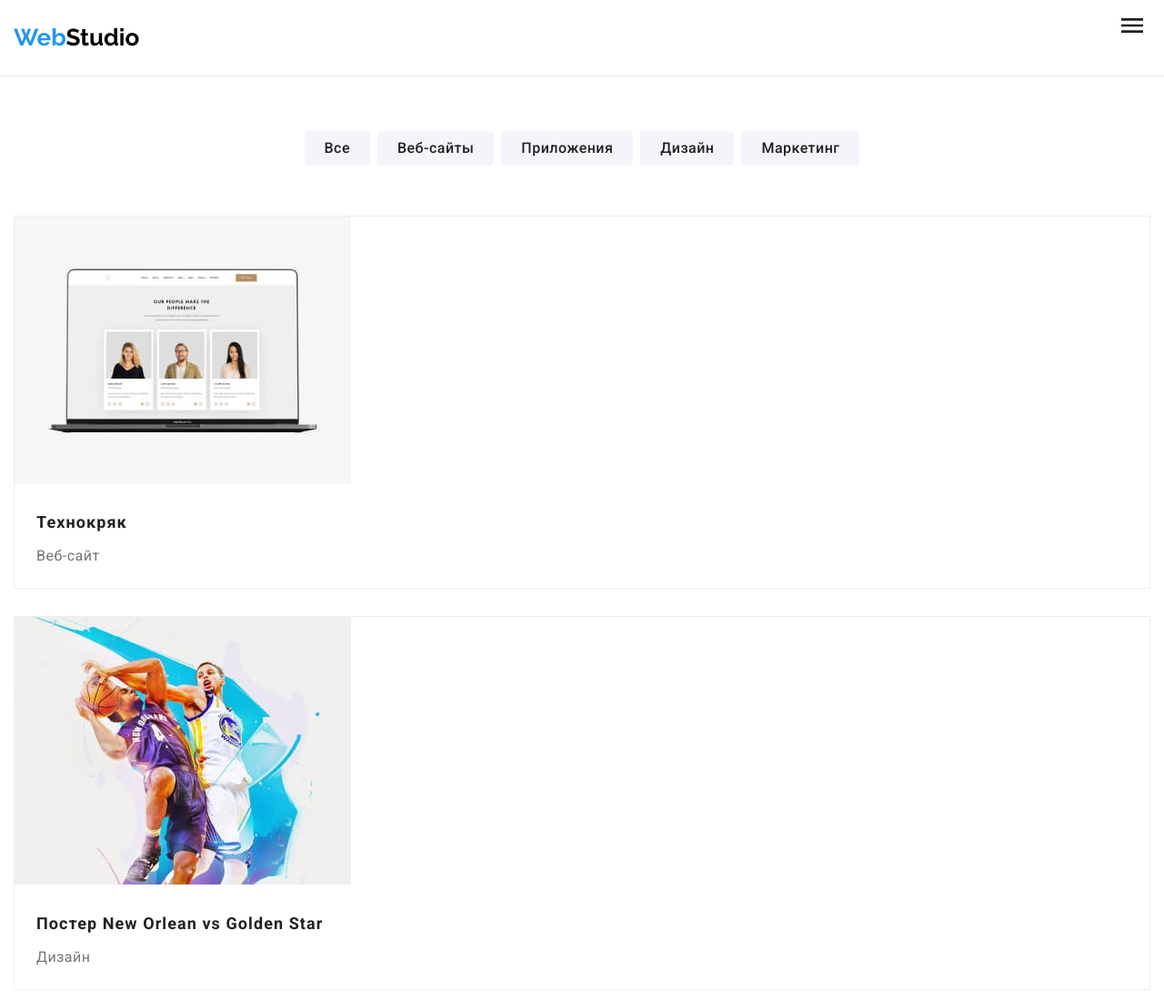
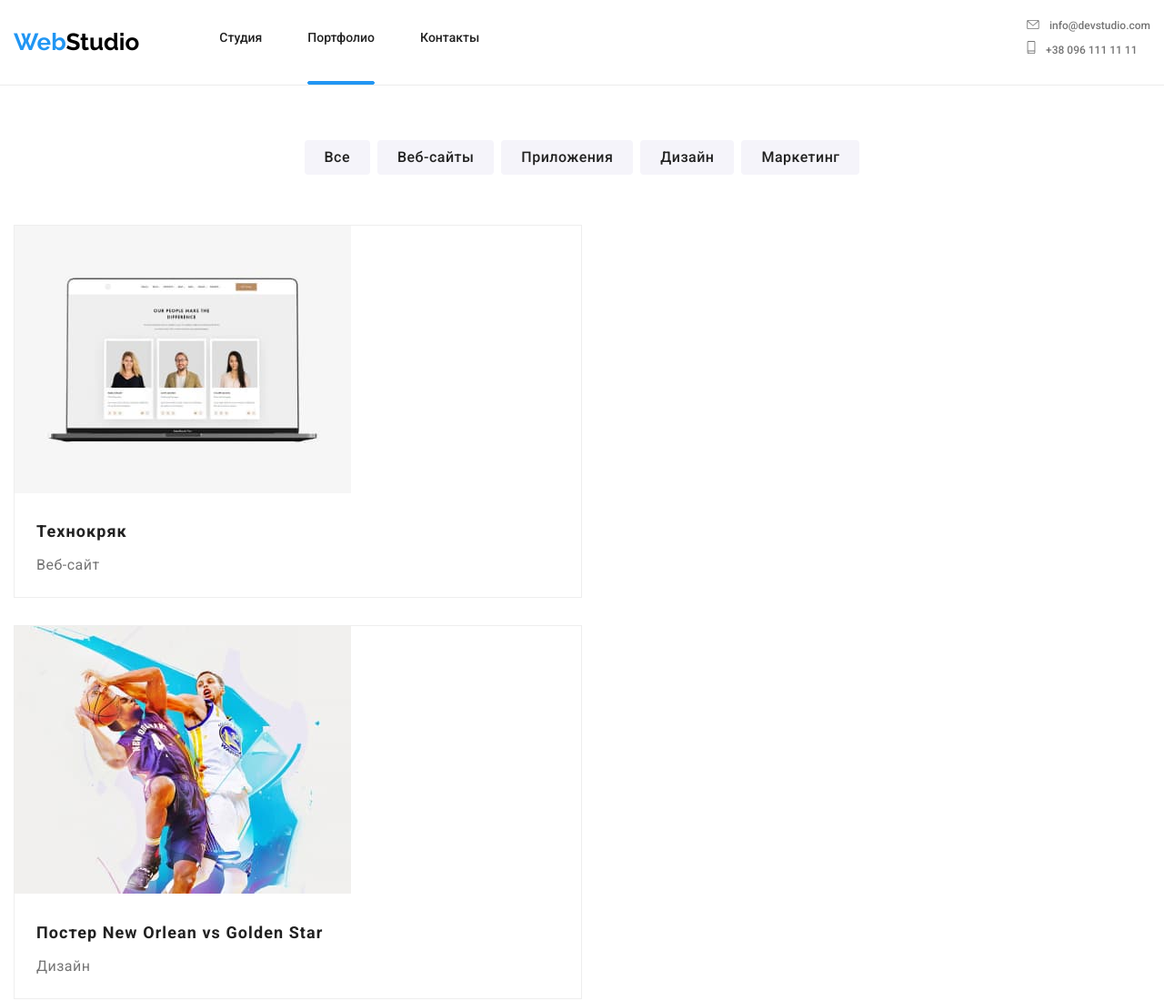
Before and after one commit to AlexanderDmitriev/goit-markup-hw-08, a plain HTML site: page portfolio.html in a window 1280 px wide. Shown: the top 1100 px of the page at 91% size. Drawn offline with nearby package versions, Linux system fonts and the light colour scheme.

Commit message:
Версия 1.5

```diff
--- a/portfolio.html
+++ b/portfolio.html
@@ -28,26 +28,26 @@
             <span class="logo--accent">Web</span><span class="logo--dark">Studio</span>
           </a>
 
-          <!--<ul class="list nav-head">-->
+          <ul class="list nav-head wide-head">
     <!-----------------Меню в хедере---------------->
-    <!--<li>
-              <a href="./index.html" class="link header-navigation__link header-navigation__link--active-link"> Студия </a>
+            <li>
+              <a href="./index.html" class="link header-navigation__link"> Студия </a>
             </li>
             <li>
-              <a href="./portfolio.html" class="link header-navigation__link">
+              <a href="./portfolio.html" class="link header-navigation__link header-navigation__link--active-link">
                 Портфолио
               </a>
             </li>
             <li>
               <a href="" class="link header-navigation__link"> Контакты </a>
             </li>
-          </ul>-->
+          </ul>
         </nav>
-         <!--<ul class="list post-and-phone">-->
+         <ul class="list post-and-phone wide-post">
     <!---------------Почта и телефон---------------->
-    <!--<li >
+         <li >
             <a href="mailto:info@devstudio.com" class="link header-navigation__link"
-              ><svg class="for-mailto" width="16" height="12">
+              ><svg class="for-mailto" width="14" height="10">
                 <use href="./images/icons.svg#icon-envelope"></use>
               </svg>
               info@devstudio.com
@@ -56,14 +56,14 @@
           <li>
             <a href="tel:+380961111111" class="link header-navigation__link"
               >
-              <svg class="for-tel" width="10" height="16">
+              <svg class="for-tel" width="10" height="14">
                 <use href="./images/icons.svg#icon-smartphone"></use>
               </svg>
               +38 096 111 11 11</a
             >
           </li>
-        </ul>-->
-
+        </ul>
+        <div class="mobile-header">
           <button type="button" class="button-burger menu-close" data-menu-open>
          <svg width="24" height="16" aria-label="Переключатель мобильного меню">
            <use href="./images/icons.svg#icon-menu_burger"></use>
@@ -76,7 +76,6 @@
            <use class="menu-close" href="./images/icons.svg#icon-close-colorless"></use>
          </svg>
        </button>
-
 
        <ul class="list mob-menu-list">
               <li class="mob-menu-list__item">
@@ -125,6 +124,8 @@
             </li>
           </ul>
           </div>
+        </div>
+
 
       </div>
 
@@ -202,7 +203,7 @@
             </li>
           </ul>
 
-          <ul class="list">
+          <ul class="list aaa">
             <li class="content-projects">
               <div class="thumb">
                 <img
--- a/sass/components/_content-projects.scss
+++ b/sass/components/_content-projects.scss
@@ -9,6 +9,9 @@
 
 .content-projects {
   width: calc(100vw - 30px);
+  @media screen and (min-width: 767px) {
+    width: calc((100vw - 30px) / 2);
+  }
   position: relative;
   /**margin-right: 30px;*/
   margin-bottom: 30px;
```
Also changed, not shown: css/main.css, css/main.min.css, 2 other files. Lines whose indentation alone changed are shown as unchanged.
